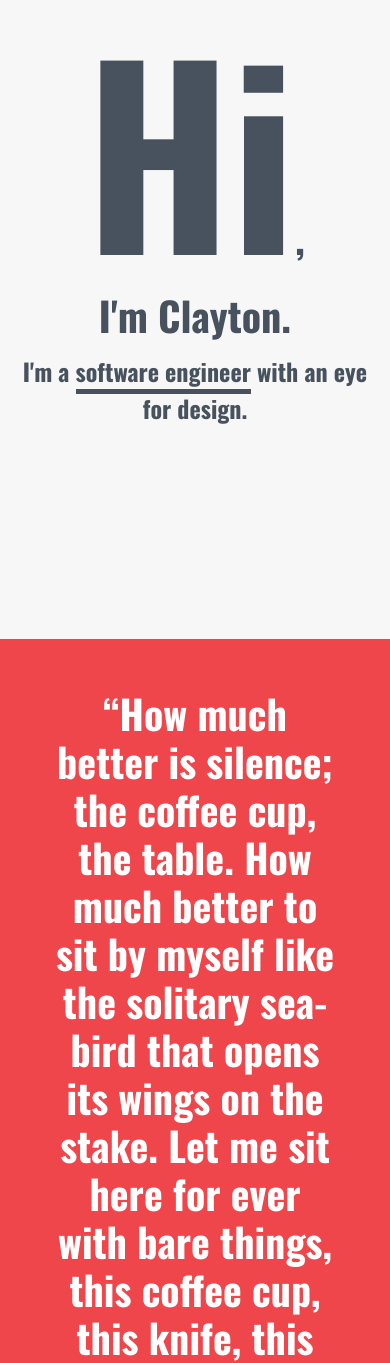
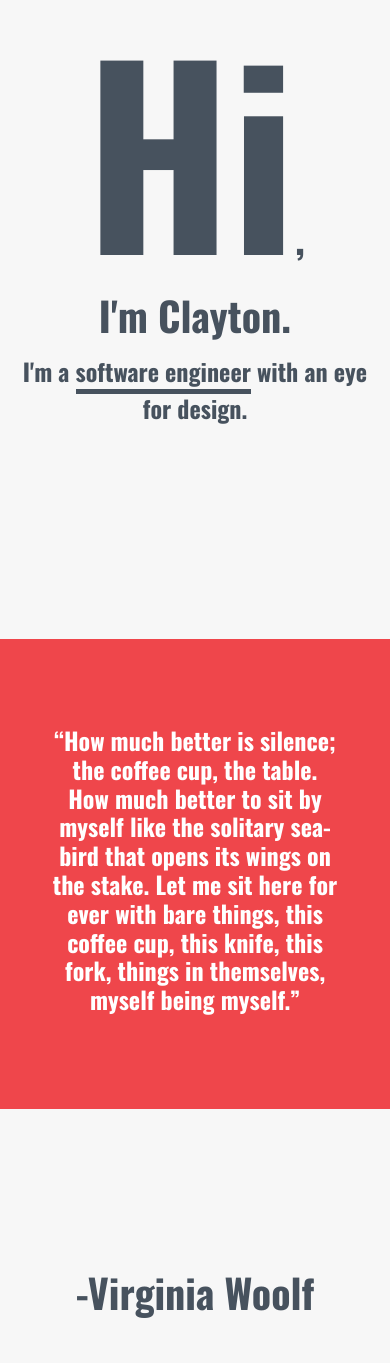
Before and after one commit to claytongentry/clayton, a React (Create React App) app: page / in a window 390 px wide. Shown: the part 205-1568 px from the top of the page. Built offline with nearby package versions, Linux system fonts and the light colour scheme.

Commit message:
shrink virginia quote size

```diff
--- a/src/App.css
+++ b/src/App.css
@@ -67,3 +67,10 @@ li p {
     transform: rotate(360deg);
   }
 }
+
+@media (max-width: 768px) {
+
+  .quote {
+    font-size: 24px;
+  }
+}
--- a/src/App.js
+++ b/src/App.js
@@ -166,7 +166,7 @@ class Poll extends Component {
     return (
       <div className="row" style={{ marginLeft: "auto", marginRight: "auto" }}>
         <div className="col-md-6" style={{ alignItems: "center", backgroundColor: "#EF464B", display: "flex", justifyContent: "center", minHeight: 300, padding: 50 }}>
-          <h1 style={{ color: "white", fontFamily: "Oswald", fontWeight: 900 }}>
+          <h1 style={{ color: "white", fontFamily: "Oswald", fontWeight: 900 }} className="quote">
             “How much better is silence; the coffee cup, the table. How much better to sit by myself like the solitary sea-bird that opens its wings on the stake. Let me sit here for ever with bare things, this coffee cup, this knife, this fork, things in themselves, myself being myself.”
           </h1>
         </div>
```
Also changed, not shown: 13 other files (tests, documents, lock files or other folders).
